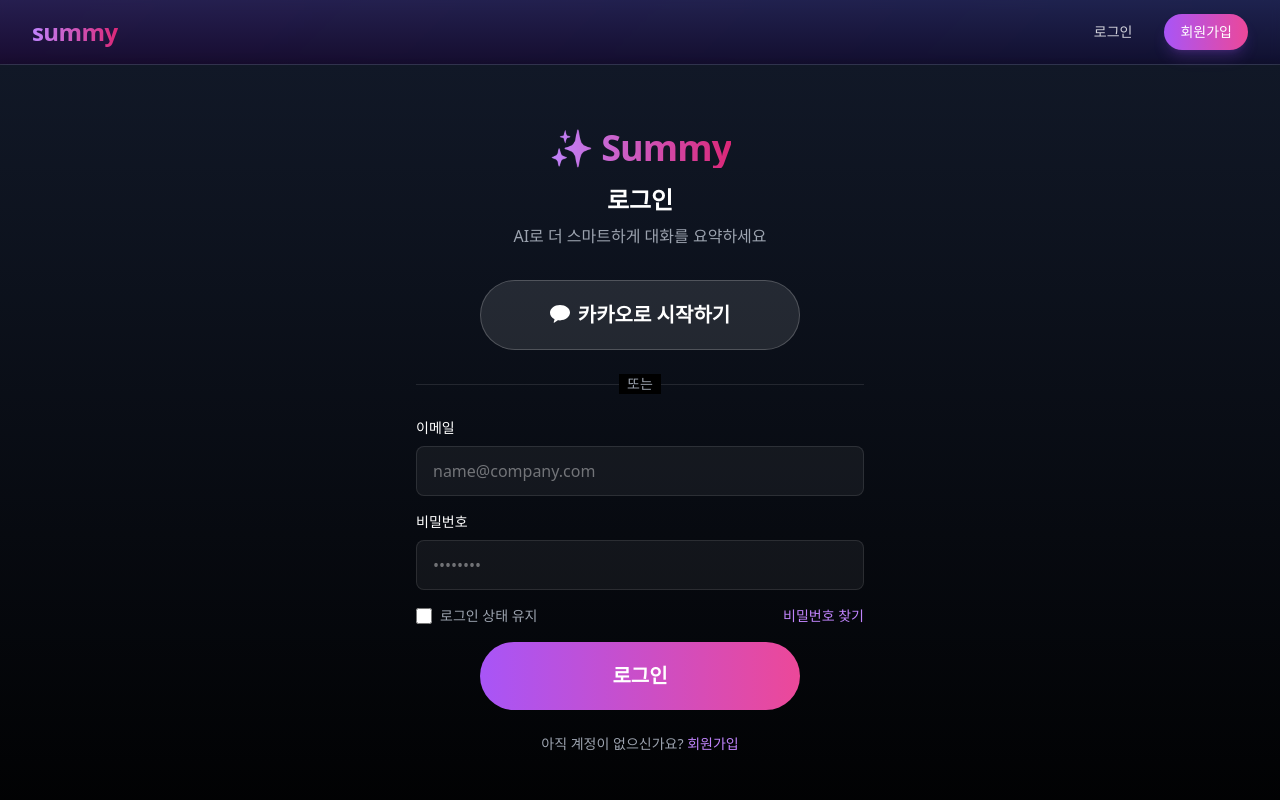
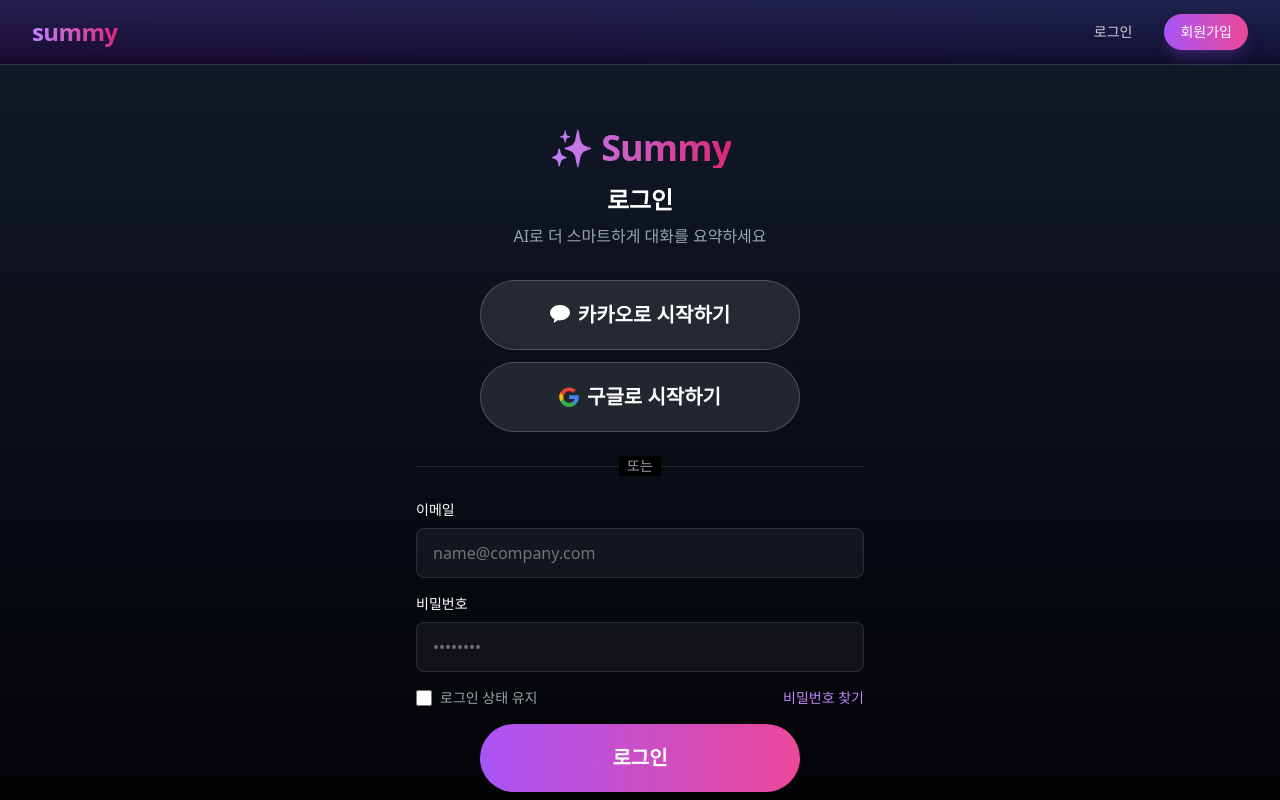
Before and after one commit to FLYLIKEB/summy, a Next.js app: page /login in a window 1280 px wide. Shown: the top 800 px of the page. Built offline with nearby package versions, Linux system fonts and the light colour scheme; no server answers.

Commit message:
feat: 구글 로그인 기능 추가 - 구글 로그인 버튼 컴포넌트 구현 - 로그인 페이지에 구글 로그인 통합 - 환경 변수 설정

```diff
--- a/app/login/page.tsx
+++ b/app/login/page.tsx
@@ -4,6 +4,7 @@ import React, { useState } from 'react'
 import Link from 'next/link'
 import { useRouter } from 'next/navigation'
 import KakaoLoginButton from '@/components/KakaoLoginButton'
+import GoogleLoginButton from '@/components/GoogleLoginButton'
 
 export default function LoginPage() {
   const router = useRouter()
@@ -37,6 +38,17 @@ export default function LoginPage() {
     // TODO: 에러 처리
   }
 
+  const handleGoogleLoginSuccess = (userData: any) => {
+    console.log('구글 로그인 성공:', userData)
+    // TODO: 백엔드에 구글 로그인 정보 전송
+    router.push('/dashboard')
+  }
+
+  const handleGoogleLoginError = (error: any) => {
+    console.error('구글 로그인 실패:', error)
+    // TODO: 에러 처리
+  }
+
   return (
     <div className="min-h-screen bg-gradient-to-b from-gray-900 to-black text-white">
       <div className="section-container py-16">
@@ -56,12 +68,19 @@ export default function LoginPage() {
           </div>
 
           <div className="space-y-6">
-            {/* 카카오 로그인 */}
-            <div className="flex justify-center">
+            {/* 소셜 로그인 */}
+            <div className="flex flex-col items-center gap-3">
               <div className="w-full sm:w-80">
                 <KakaoLoginButton
                   onSuccess={handleKakaoLoginSuccess}
                   onError={handleKakaoLoginError}
+                  className="btn-secondary w-full"
+                />
+              </div>
+              <div className="w-full sm:w-80">
+                <GoogleLoginButton
+                  onSuccess={handleGoogleLoginSuccess}
+                  onError={handleGoogleLoginError}
                   className="btn-secondary w-full"
                 />
               </div>
--- /dev/null
+++ b/components/GoogleLoginButton.tsx
@@ -0,0 +1,60 @@
+'use client'
+
+import React from 'react'
+import Script from 'next/script'
+
+interface GoogleLoginButtonProps {
+  onSuccess?: (data: any) => void;
+  onError?: (error: any) => void;
+  className?: string;
+}
+
+export default function GoogleLoginButton({
+  onSuccess,
+  onError,
+  className = ''
+}: GoogleLoginButtonProps) {
+  const handleLogin = async () => {
+    try {
+      // TODO: 구글 로그인 구현
+      const userData = { id: '123', email: 'test@example.com', name: 'Test User' };
+      onSuccess?.(userData);
+    } catch (error) {
+      console.error('구글 로그인 실패:', error);
+      onError?.(error);
+    }
+  };
+
+  return (
+    <button
+      onClick={handleLogin}
+      className={`flex items-center justify-center gap-2 ${className}`}
+    >
+      <svg
+        width="20"
+        height="20"
+        viewBox="0 0 20 20"
+        fill="none"
+        xmlns="http://www.w3.org/2000/svg"
+      >
+        <path
+          d="M19.8055 10.2275C19.8055 9.51749 19.7516 8.83499 19.6363 8.17749H10.2002V11.8875H15.6033C15.3858 13.095 14.6403 14.1275 13.5541 14.7725V17.205H16.7283C18.6087 15.4925 19.8055 13.0775 19.8055 10.2275Z"
+          fill="#4285F4"
+        />
+        <path
+          d="M10.2002 20C12.897 20 15.1714 19.1049 16.7283 17.205L13.5541 14.7725C12.6564 15.365 11.5163 15.7275 10.2002 15.7275C7.59599 15.7275 5.38257 14 4.58647 11.6825H1.31494V14.1925C2.86437 17.6275 6.27184 20 10.2002 20Z"
+          fill="#34A853"
+        />
+        <path
+          d="M4.58647 11.6825C4.16493 10.4925 4.16493 9.20499 4.58647 8.01499V5.50499H1.31494C-0.177468 8.33499 -0.177468 11.365 1.31494 14.195L4.58647 11.6825Z"
+          fill="#FBBC04"
+        />
+        <path
+          d="M10.2002 4.27251C11.6227 4.25751 13.0452 4.81501 14.1044 5.82501L16.9359 3.02001C15.1174 1.31501 12.6564 0.352505 10.2002 0.377505C6.27184 0.377505 2.86437 2.75001 1.31494 6.18501L4.58647 8.69751C5.38257 6.38001 7.59599 4.27251 10.2002 4.27251Z"
+          fill="#EA4335"
+        />
+      </svg>
+      구글로 시작하기
+    </button>
+  )
+}
```
